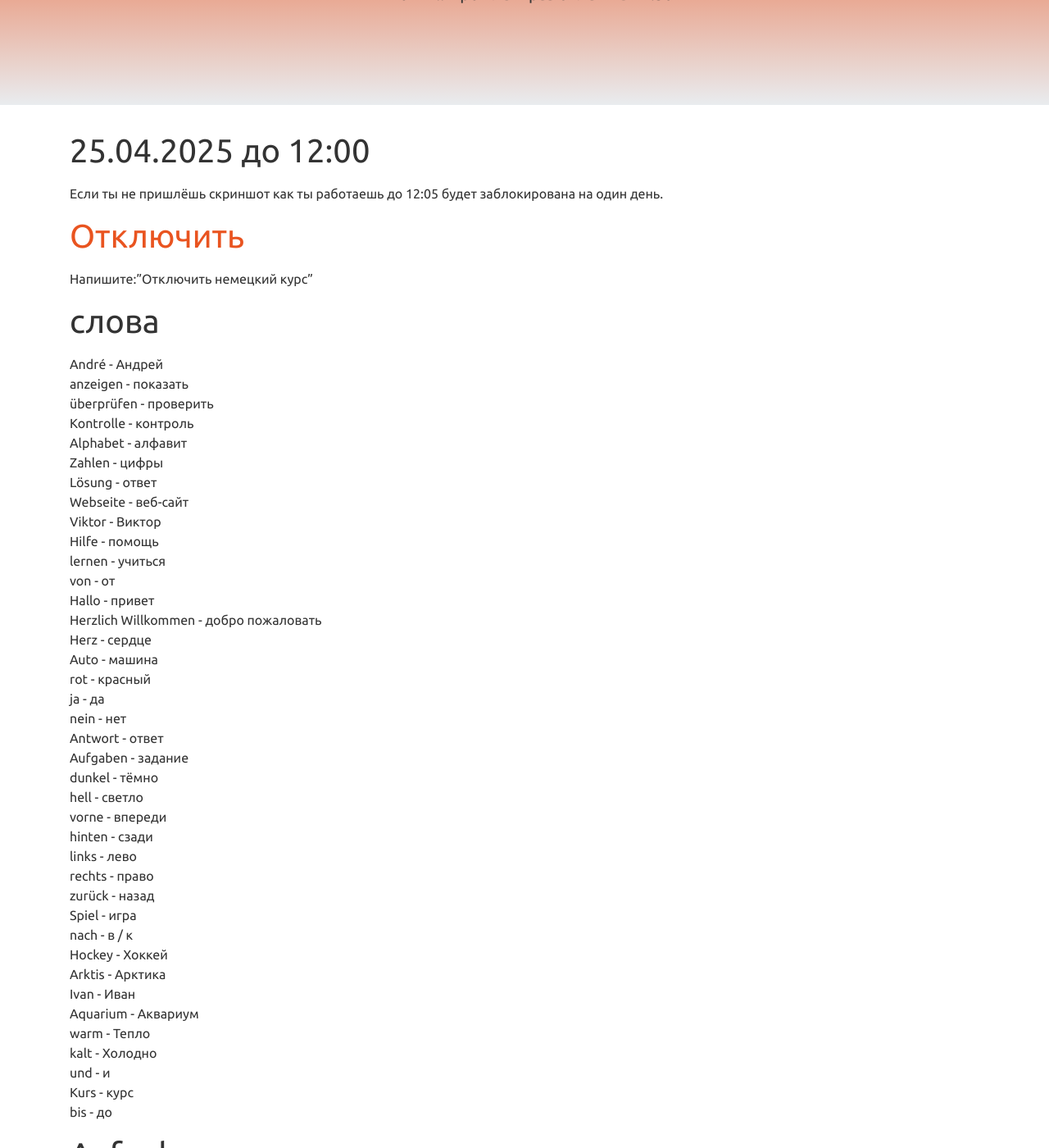
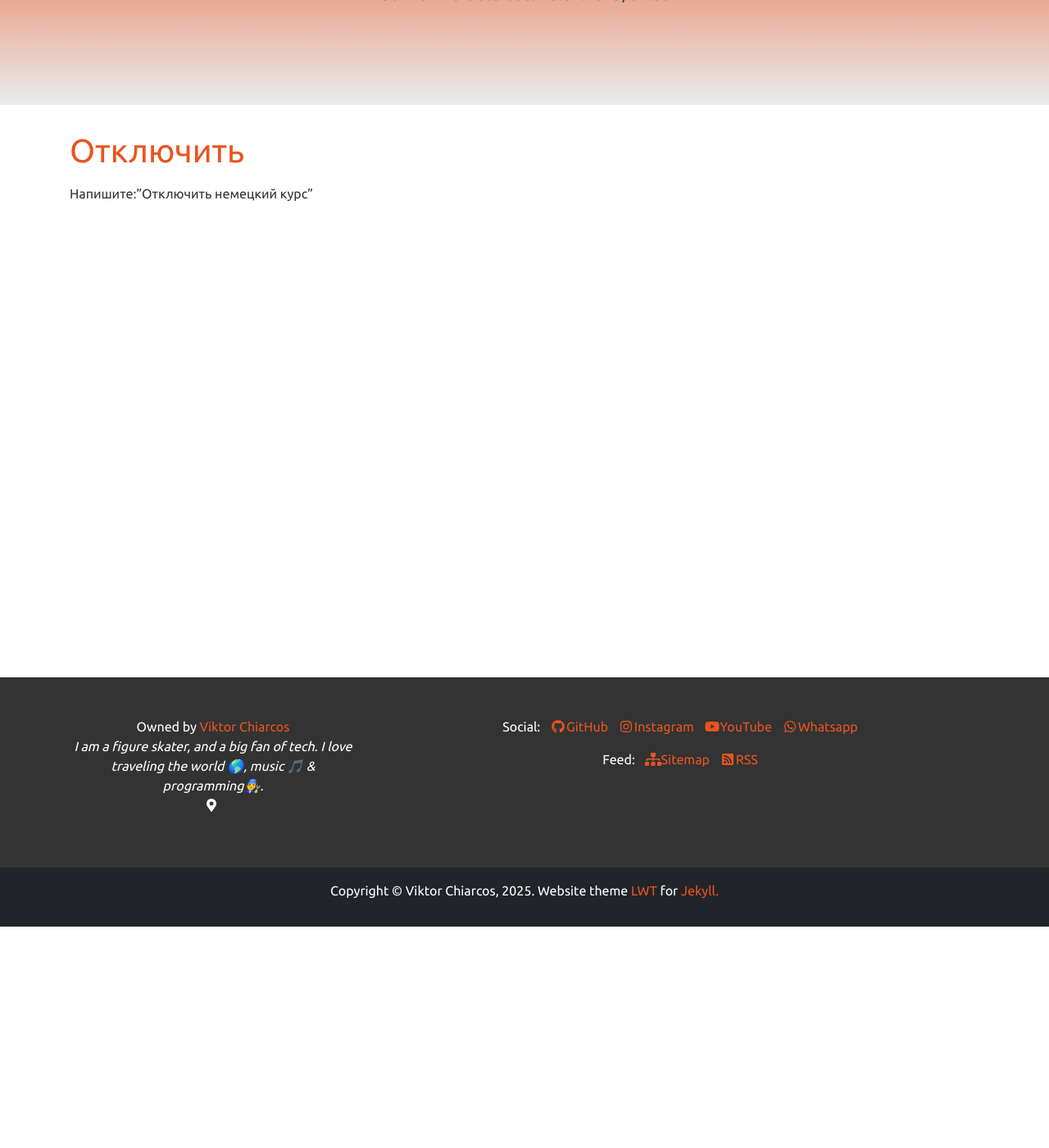
Before and after one commit to viktor-chiarcos/viktor-chiarcos.github.io, a Jekyll site: the page built from _pages/ivan/index.md, in a window 1280 px wide and 1400 px high, scrolled down 270 px. Shown: the whole window at 82% size. Built offline with Jekyll 4.4.1, drawn with Linux system fonts in a browser that asks for light colours; some of the changed text lies outside the part shown.

Commit message:
index.md aktualisieren

```diff
--- a/_pages/ivan/index.md
+++ b/_pages/ivan/index.md
@@ -2,8 +2,8 @@
 layout: home
 permalink: /kurs/de-ru/
 
-title: "Online Deutschkurs bis 12:00"
-excerpt: "-~10min.! Прошлый раз онлайн в 11:50"
+title: "Website is blocked"
+excerpt: "German Kurs started: 26.04.2025, 07:00"
 action: true
 ---
 
@@ -17,9 +17,6 @@
     }
 </script>
 
-# 25.04.2025 до 12:00
-
-Если ты не пришлёшь скриншот как ты работаешь до 12:05 будет заблокирована на один день.
 
 # [Отключить](https://wa.me/message/CXQKM5CWMXR6O1)
 Напишите:"Отключить немецкий курс"
@@ -60,7 +57,7 @@
 # Alphabet
 
 A B C D E F G H I J K L M N O P Q R S T U V W X Y Z
--->
+
 # слова
 
 André - Андрей\
@@ -131,7 +128,7 @@
 Больше: die Autos
 
 Auto*s
--->
+
 
 # Aufgaben
 
@@ -156,3 +153,4 @@
 <input type="button" value="Lösung" onclick="button2();"/>
 
 И теперь сделай скриншот и отправь Виктору до 12:00
+-->
```
